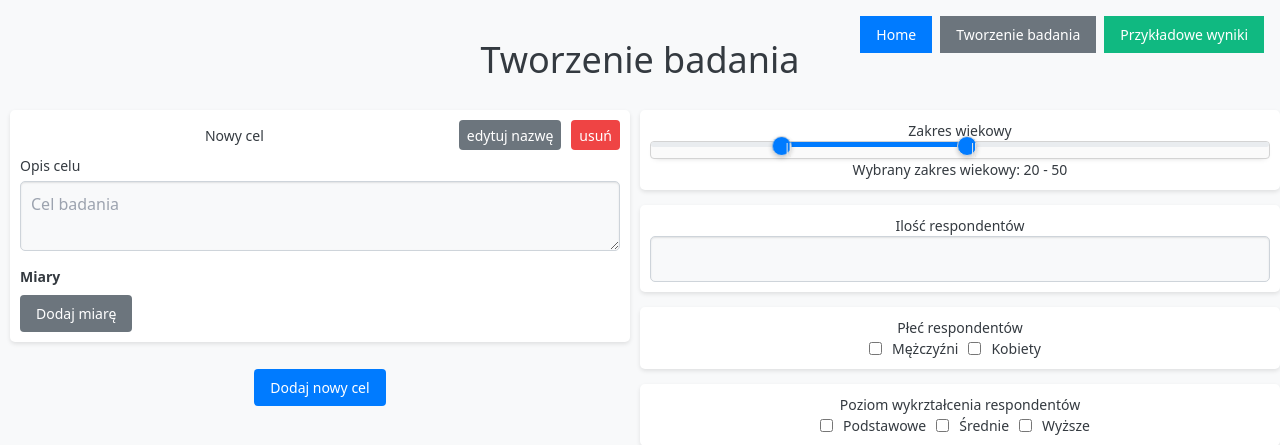
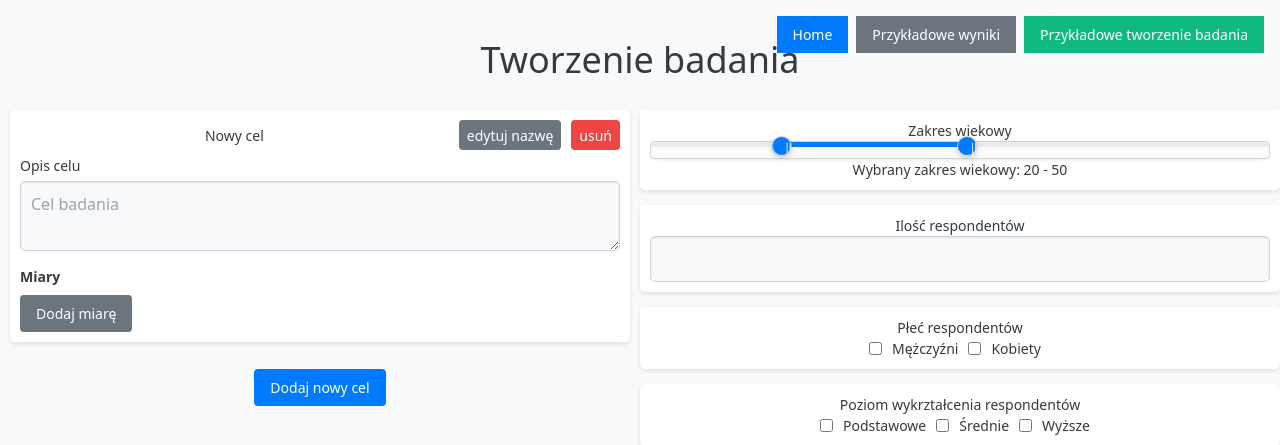
Before and after one commit to Stasieniec/chatbot-based-research, a Flask app: page /input in a window 1280 px wide. Shown: the top 445 px of the page. Run offline with Flask 2, Linux system fonts and the light colour scheme; style sheets or scripts are compiled from the project's sources; some libraries are stand-ins or nearby versions.

Commit message:
fixed navigation

```diff
--- a/templates/input.html
+++ b/templates/input.html
@@ -13,8 +13,8 @@
         <script src="https://cdnjs.cloudflare.com/ajax/libs/noUiSlider/15.5.0/nouislider.min.js"></script>
         <div class="absolute top-0 right-0 mt-4 mr-4 flex space-x-2">
             <button class="btn btn-primary bg-blue-500 text-white px-4 py-2" onclick="location.href='/'">Home</button>
-            <button class="btn btn-secondary bg-gray-500 text-white px-4 py-2" onclick="location.href='/input'">Tworzenie badania</button>
-            <button class="btn btn-tertiary bg-green-500 text-white px-4 py-2" onclick="location.href='/results'">Przykładowe wyniki</button>
+            <button class="btn btn-secondary bg-gray-500 text-white px-4 py-2" onclick="location.href='/results'">Przykładowe wyniki</button>
+            <button class="btn btn-tertiary bg-green-500 text-white px-4 py-2" onclick="location.href='/example_input'">Przykładowe tworzenie badania</button>
         </div>
         <div class="container mx-auto">
             <h1 class="mt-5 text-4xl py-5">Tworzenie badania</h1> <!-- Updated title -->
```
